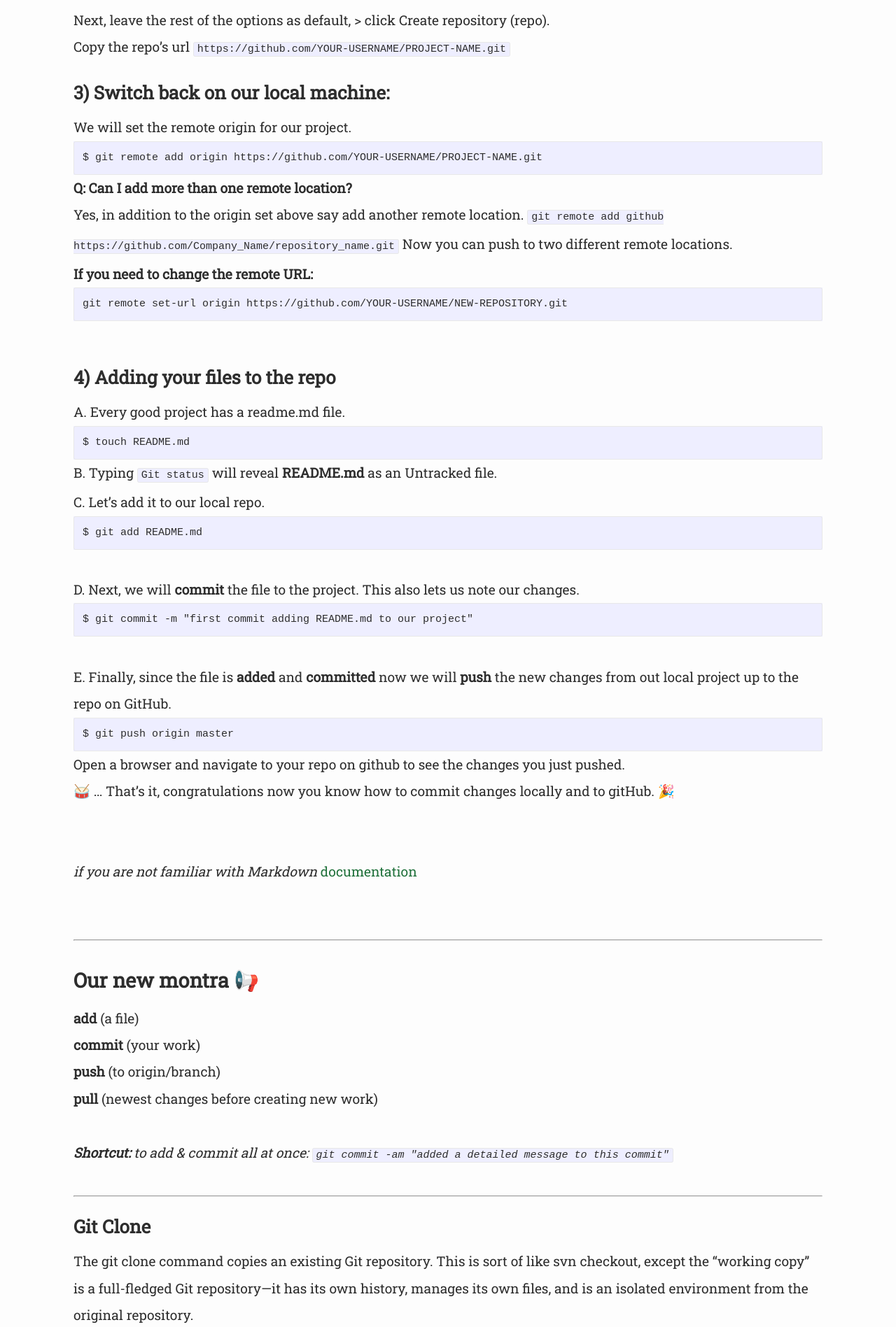
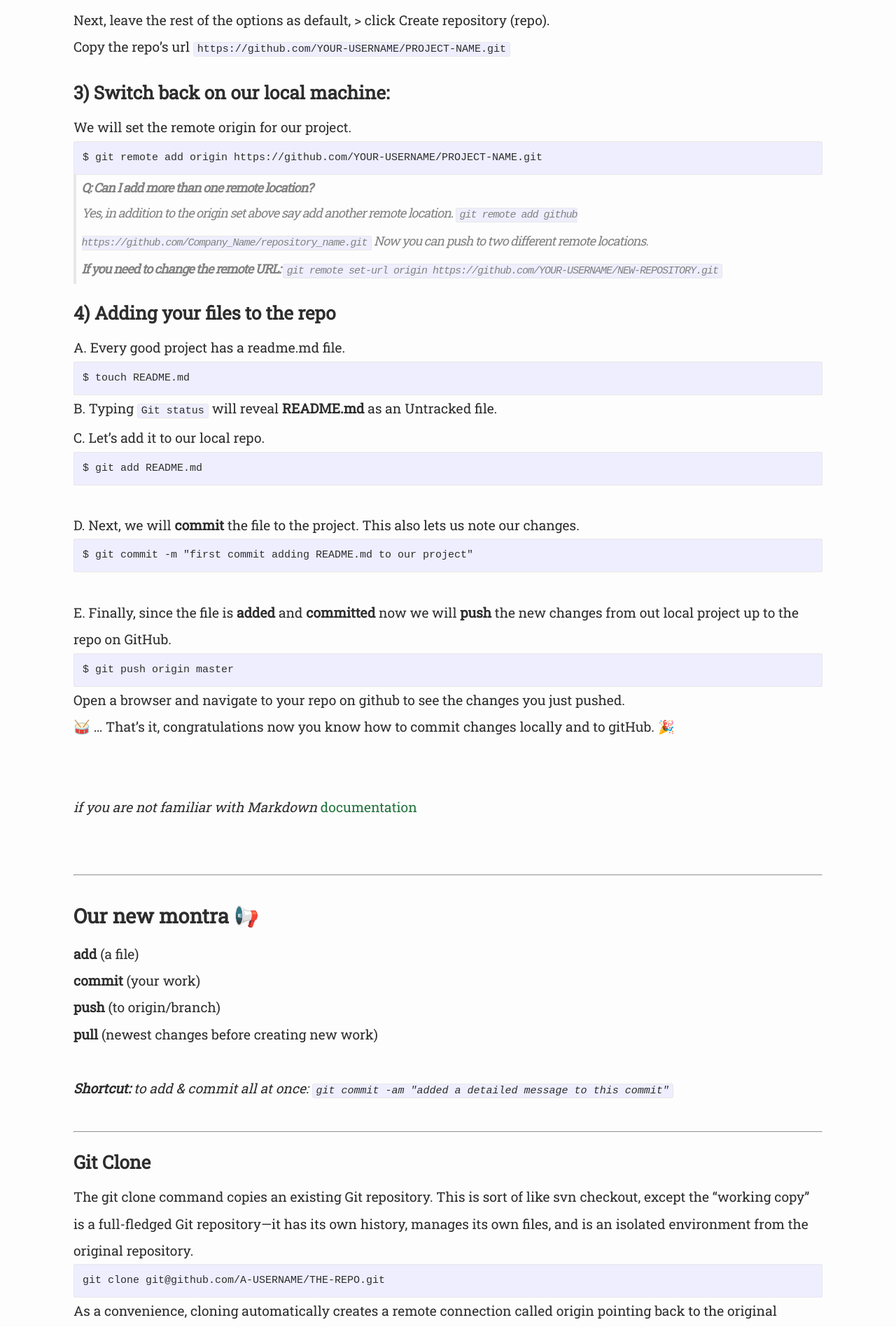
Before and after one commit to brentschneider/brentschneider.github.io, a Jekyll site: the page built from _posts/2014-11-21-Git-Command-Line-Cheat-Sheet.md, in a window 1280 px wide. Shown: the part 1157-3054 px from the top of the page at 70% size. Built offline with Jekyll 4.4.1, drawn with Linux system fonts in a browser that asks for light colours; nearby versions of some CDN libraries.

Commit message:
indent the inconsequential

````diff
--- a/_posts/2014-11-21-Git-Command-Line-Cheat-Sheet.md
+++ b/_posts/2014-11-21-Git-Command-Line-Cheat-Sheet.md
@@ -34,18 +34,14 @@
 $ git remote add origin https://github.com/YOUR-USERNAME/PROJECT-NAME.git
 ```
 
-__Q: Can I add more than one remote location?__
-
- Yes, in addition to the origin set above say add another remote location.
-`git remote add github https://github.com/Company_Name/repository_name.git`
- Now you can push to two different remote locations.
-
-
-__If you need to change the remote URL:__
-
-```
-git remote set-url origin https://github.com/YOUR-USERNAME/NEW-REPOSITORY.git
-```
+> __Q: Can I add more than one remote location?__
+>
+> Yes, in addition to the origin set above say add another remote location.
+>`git remote add github https://github.com/Company_Name/repository_name.git`
+> Now you can push to two different remote locations.
+>
+>__If you need to change the remote URL:__
+>`git remote set-url origin https://github.com/YOUR-USERNAME/NEW-REPOSITORY.git`
 <br>
 
 
@@ -56,7 +52,6 @@
 ```
 $ touch README.md
 ```
-
 
 B. Typing `Git status` will reveal __README.md__ as an Untracked file.
 <br />
````
